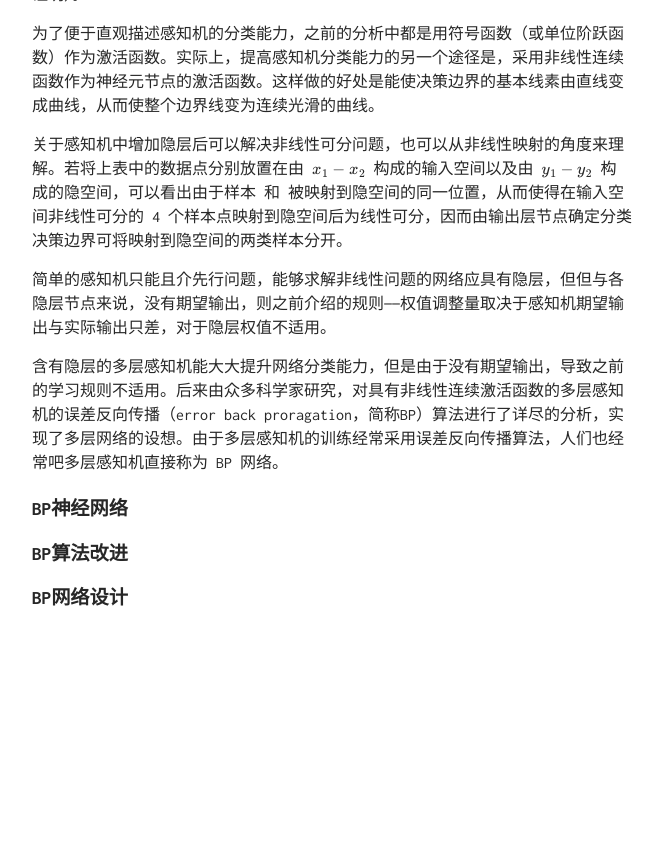
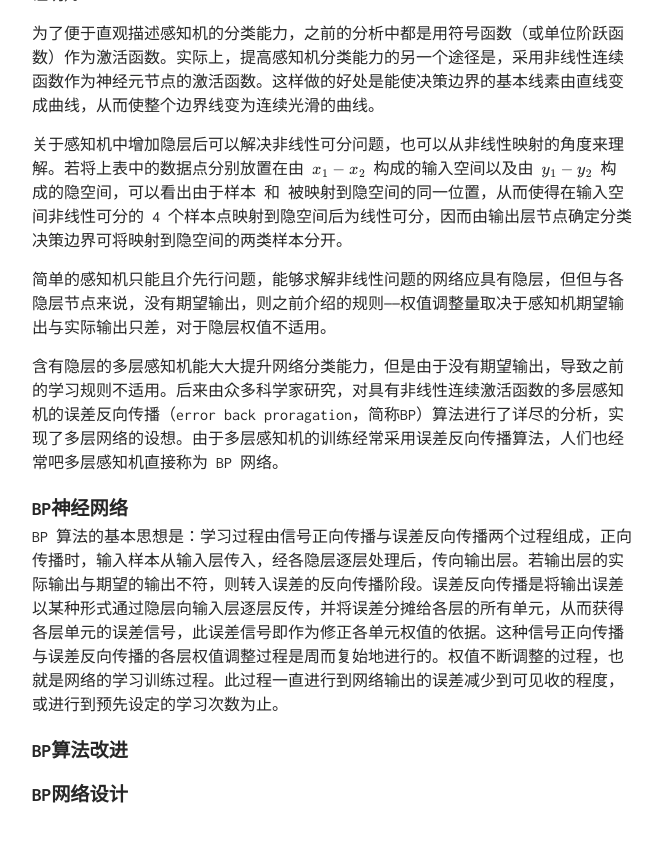
Before and after one commit to TobiahShaw/TobiahShaw.github.io, a Jekyll site: the page built from _posts/2019-09-30-Supervised-learning-neural-network.md, in a window 1280 px wide and 900 px high, scrolled down 5744 px. Shown: the top 842 px of the window, without its empty margins (308-971 px from the left). Built offline with Jekyll 4.4.1, drawn with Linux system fonts in a browser that asks for light colours; our own code applies the rules of GitHub Pages for plain Markdown files; formulas are drawn with MathJax 3; before the commit the page ends 6447 px from its top, so only the background shows below that.

Commit message:
introduction of BP nn

```diff
--- a/_posts/2019-09-30-Supervised-learning-neural-network.md
+++ b/_posts/2019-09-30-Supervised-learning-neural-network.md
@@ -173,6 +173,8 @@ $ X^4 $ | 1 | 1 | 1 | 1 | 0
 
 ## BP神经网络
 
+BP 算法的基本思想是：学习过程由信号正向传播与误差反向传播两个过程组成，正向传播时，输入样本从输入层传入，经各隐层逐层处理后，传向输出层。若输出层的实际输出与期望的输出不符，则转入误差的反向传播阶段。误差反向传播是将输出误差以某种形式通过隐层向输入层逐层反传，并将误差分摊给各层的所有单元，从而获得各层单元的误差信号，此误差信号即作为修正各单元权值的依据。这种信号正向传播与误差反向传播的各层权值调整过程是周而复始地进行的。权值不断调整的过程，也就是网络的学习训练过程。此过程一直进行到网络输出的误差减少到可见收的程度，或进行到预先设定的学习次数为止。
+
 ## BP算法改进
 
 ## BP网络设计
```
